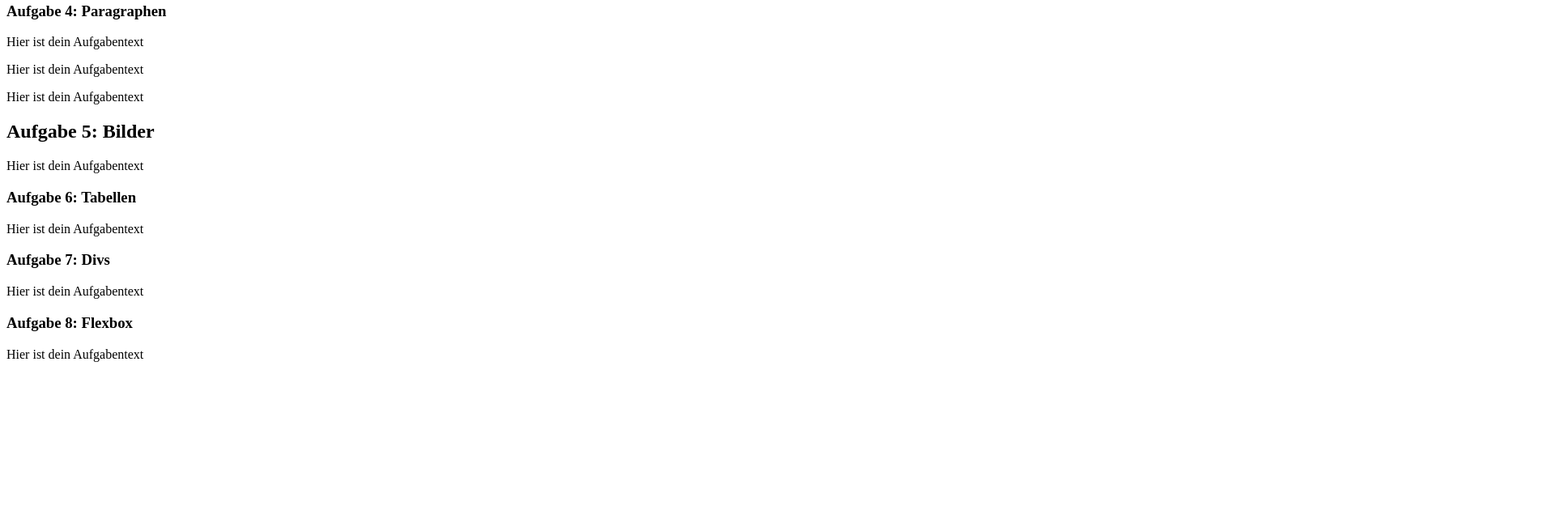
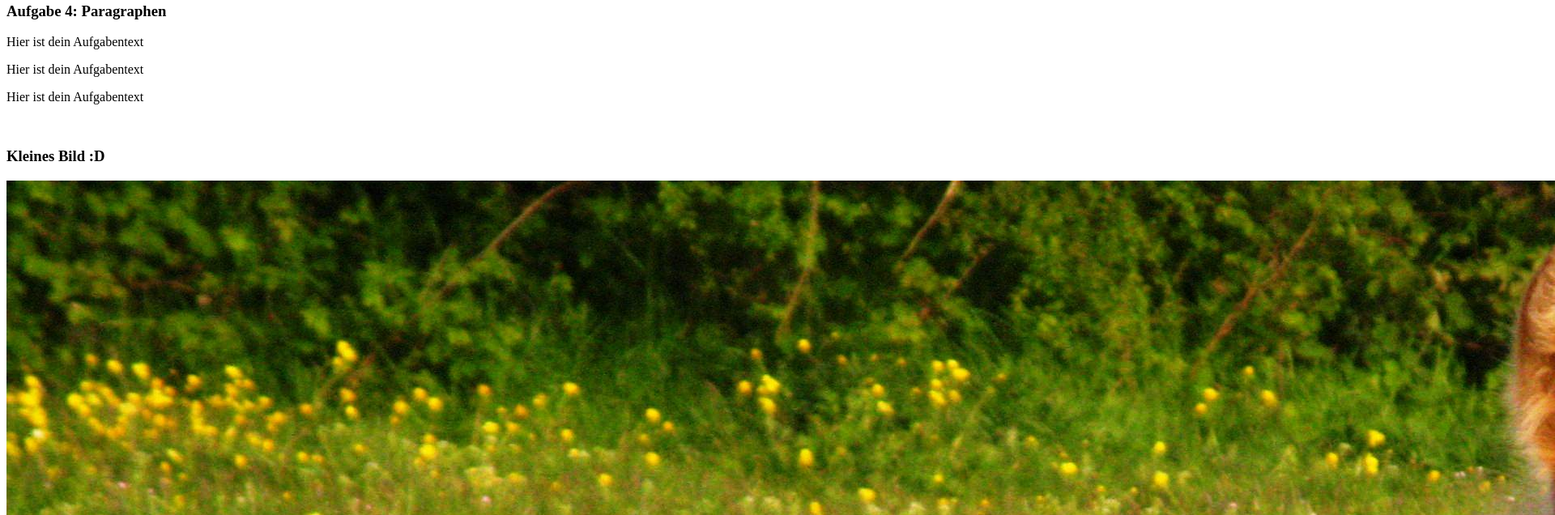
Before and after one commit to TechAcademy-Web-Development/CSS-Mandala, a plain HTML site: page index.html in a window 1280 px wide. Shown: the part 700-1336 px from the top of the page at 81% size, 1920 px wide, since content can reach past the window. Before the commit the page ends 1163 px from the top, so only its background shows below. Drawn offline with Linux system fonts and the light colour scheme.

Commit message:
Für Elias' Einsicht

```diff
--- a/index.html
+++ b/index.html
@@ -97,26 +97,38 @@
             Aufgabe 1)
         -->
     </section>
+
+    <br>
+
     <section>
-        <h2>Aufgabe 5: Bilder</h2>
-        <p>Hier ist dein Aufgabentext</p>
-        <!--Aufgabe a-->
+        <h3>Kleines Bild :D</h3>
+        <img src="hons.jpg" alt="kleines Bild">
+        <h3>Breites Bild :)</h3>
+        <img src="sword.png" alt="breites Bild">
+        <!--
+            Aufgabe 1) Mache das erste Bild 200px x 200px groß (es muss quadratisch werden)
+            Aufgabe 2) Mache das zweite Bild 100% breit, aber gebe es eine feste Höhe
+            Optional: Mach es möglich, dass das Bild sich an einen Bildschirm eines kleinen Handy's anpassen kann
+
+        -->
     </section>
+
+    <br>
+
     <section>
         <h3>Aufgabe 6: Tabellen</h3>
         <p>Hier ist dein Aufgabentext</p>
         <!--Aufgabe a-->
     </section>
-    <section>
-        <h3>Aufgabe 7: Divs</h3>
-        <p>Hier ist dein Aufgabentext</p>
-        <!--Aufgabe a-->
-    </section>
+
+    <br>
+
     <section>
         <h3>Aufgabe 8: Flexbox</h3>
         <p>Hier ist dein Aufgabentext</p>
         <!--Aufgabe a-->
     </section>
+
 </body>
 
 </html>
```
Also changed, not shown: hons.jpg (added), sword.png (added).
